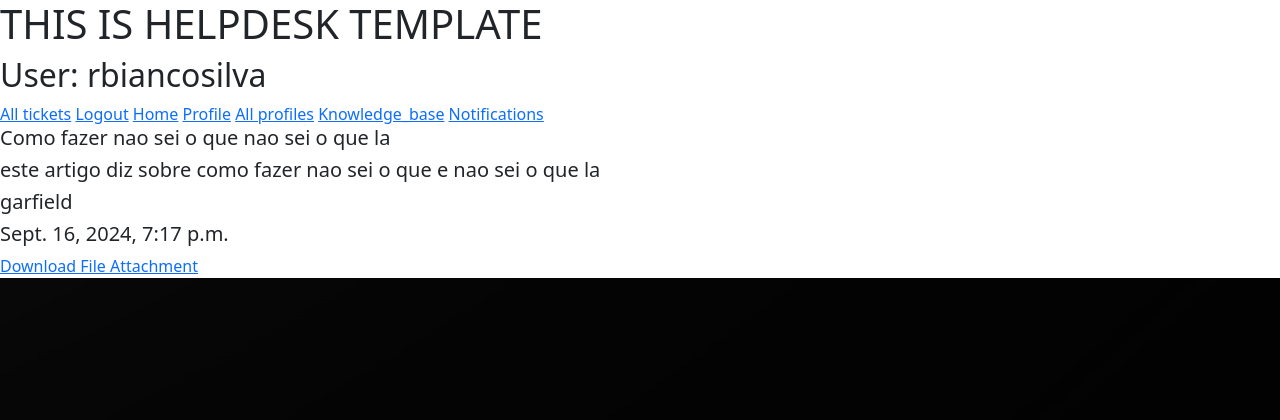
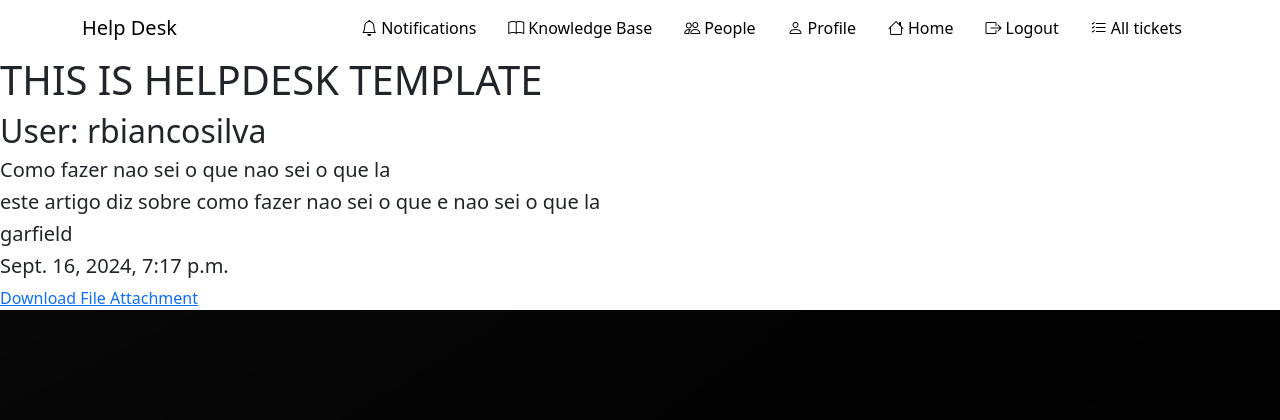
Before and after one commit to rbiancosilva/django-helpdesk, a Django app: page /knowledge_base/details/1 in a window 1280 px wide. Shown: the top 420 px of the page. Before the commit the page ends 278 px from the top, so only its background shows below. Run offline with Django 5.2, Linux system fonts and the light colour scheme; a user stored in the database is signed in; data comes from the database, SQL or seed files in the repository; both versions use the stored data as it was after the commit.

Commit message:
Added navbar to base_helpdesk template

```diff
--- a/templates/base_helpdesk.html
+++ b/templates/base_helpdesk.html
@@ -2,6 +2,7 @@
 <html lang="en">
 <head>
     {% block title %}
+        <title></title>
     {% endblock %}
 
     <meta charset="UTF-8">
@@ -10,23 +11,58 @@
         rel="stylesheet"
         integrity="sha384-QWTKZyjpPEjISv5WaRU9OFeRpok6YctnYmDr5pNlyT2bRjXh0JMhjY6hW+ALEwIH"
         crossorigin="anonymous">
+    <link rel="stylesheet" href="https://cdn.jsdelivr.net/npm/bootstrap-icons@1.11.3/font/bootstrap-icons.min.css">
 </head>
+<style>
+        a.nav-link { color: black }
+        header { background-color: white }
+        a.nav-link i { padding-right: 4px }
+</style>
 <body>
+    <header class="navbar navbar-expand-lg sticky-top " id="main-header">
+        <div class="container">
+            <h1 class="navbar-brand m-0 p-0">Help Desk</h1>
+            <button class="navbar-toggler" data-bs-toggle="collapse" data-bs-target="#main-navbar">
+                <span><i class="bi bi-list"></i></span>
+            </button>
+            <nav class="navbar-collapse collapse justify-content-end" id="main-navbar">
+                <ul class="nav nav-pills d-block d-md-block d-lg-flex p-0">
+                    <li class="nav-item d-flex justify-content-center">
+                        <a class="nav-link" href="{% url 'index_notifications' %}"><i class="bi bi-bell"></i>Notifications</a>
+                    </li>
+                    <li class="nav-item d-flex justify-content-center">
+                        <a class="nav-link" href="{% url 'index_knowledge_base' %}"><i class="bi bi-book"></i>Knowledge Base</a>
+                    </li>
+                    <li class="nav-item d-flex justify-content-center">
+                        <a class="nav-link" href="{% url 'all_user_profile' %}"><i class="bi bi-people"></i>People</a>
+                    </li>
+                    <li class="nav-item d-flex justify-content-center">
+                        <a class="nav-link" href="{% url 'details_user_profile' user.id %}"><i class="bi bi-person"></i>Profile</a>
+                    </li>
+                    <li class="nav-item d-flex justify-content-center">
+                        <a class="nav-link" href="{% url 'index_tickets' %}"><i class="bi bi-house"></i>Home</a>
+                    </li>
+                    <li class="nav-item d-flex justify-content-center">
+                        <a class="nav-link" href="{% url 'logout_authentication' %}"><i class="bi bi-box-arrow-right"></i>Logout</a>
+                    </li>
+                    {% if user.profile.role == "user" %}
+                    <li class="nav-item d-flex justify-content-center">
+                        <a class="nav-link" href="{% url 'new_tickets' %}"><i class="bi bi-plus-circle"></i>New Ticket</a>
+                    </li>
+                    {% endif %}
+                    {% if user.profile.role == "operator" %}
+                    <li class="nav-item d-flex justify-content-center">
+                        <a class="nav-link" href="{% url 'all_tickets' %}"><i class="bi bi-list-check"></i>All tickets</a>
+                    </li>
+                    {% endif %}
+                </ul>
+            </nav>
+        </div>
+    </header>
     <h1>THIS IS HELPDESK TEMPLATE</h1>
     <h2>User: {{user.username}}</h2>
-    {% if user.profile.role == "user" %}
-        <a href="{% url 'new_tickets' %}">New ticket</a>
-    {% endif %}
-    {% if user.profile.role == "operator" %}
-        <a href="{% url 'all_tickets' %}">All tickets</a>
-    {% endif %}
-        <a href="{% url 'logout_authentication' %}">Logout</a>
-        <a href="{% url 'index_tickets' %}">Home</a>
-        <a href="{% url 'details_user_profile' user.id %}">Profile</a>
-        <a href="{% url 'all_user_profile' %}">All profiles</a>
-        <a href="{% url 'index_knowledge_base' %}">Knowledge_base</a>
-        <a href="{% url 'index_notifications' %}">Notifications</a>
     {% block content %}
     {% endblock %}
+    <script src="https://cdn.jsdelivr.net/npm/bootstrap@5.3.3/dist/js/bootstrap.bundle.min.js" integrity="sha384-YvpcrYf0tY3lHB60NNkmXc5s9fDVZLESaAA55NDzOxhy9GkcIdslK1eN7N6jIeHz" crossorigin="anonymous"></script>
 </body>
 </html>
```
Also changed, not shown: db.sqlite3, media/tickets_attachments/rafael.jpg (added).
